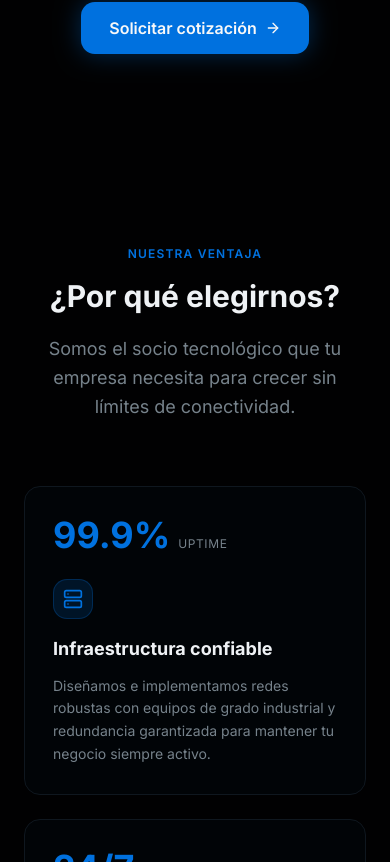
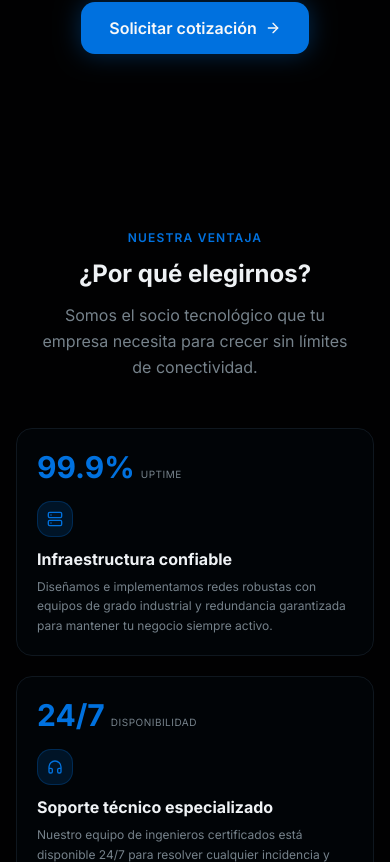
Before and after one commit to Mrechizero/operadoresago-web, a Next.js app: page / in a window 390 px wide. Shown: the part 4722-5584 px from the top of the page. Built offline with nearby package versions, Linux system fonts and the light colour scheme.

Commit message:
Responsiv why us section

```diff
--- a/components/why-us-section.tsx
+++ b/components/why-us-section.tsx
@@ -40,30 +40,30 @@ const reasons = [
 
 export default function WhyUsSection() {
   return (
-    <section id="por-que-nosotros" className="py-24 lg:py-32 relative overflow-hidden">
+    <section id="por-que-nosotros" className="py-20 sm:py-24 lg:py-32 relative overflow-hidden">
       {/* Background accent */}
       <div className="absolute inset-0 bg-[radial-gradient(ellipse_70%_50%_at_50%_100%,oklch(0.55_0.2_250/0.06),transparent)]" />
 
-      <div className="max-w-7xl mx-auto px-6 lg:px-8">
+      <div className="max-w-7xl mx-auto px-4 sm:px-6 lg:px-8">
         <motion.div
           initial={{ opacity: 0, y: 24 }}
           whileInView={{ opacity: 1, y: 0 }}
           viewport={{ once: true, margin: '-80px' }}
           transition={{ duration: 0.6 }}
-          className="text-center mb-16"
+          className="text-center mb-12 sm:mb-16"
         >
-          <p className="text-primary text-xs font-semibold tracking-widest uppercase mb-4">
+          <p className="text-primary text-xs font-semibold tracking-widest uppercase mb-3 sm:mb-4">
             Nuestra ventaja
           </p>
-          <h2 className="text-3xl sm:text-4xl lg:text-5xl font-bold text-balance mb-5">
+          <h2 className="text-2xl sm:text-3xl md:text-4xl lg:text-5xl font-bold text-balance mb-3 sm:mb-5 px-4">
             ¿Por qué elegirnos?
           </h2>
-          <p className="text-muted-foreground text-lg max-w-2xl mx-auto leading-relaxed">
+          <p className="text-muted-foreground text-base sm:text-lg max-w-2xl mx-auto leading-relaxed px-4">
             Somos el socio tecnológico que tu empresa necesita para crecer sin límites de conectividad.
           </p>
         </motion.div>
 
-        <div className="grid sm:grid-cols-2 lg:grid-cols-4 gap-6">
+        <div className="grid grid-cols-1 sm:grid-cols-2 lg:grid-cols-4 gap-5 sm:gap-6">
           {reasons.map((r, i) => (
             <motion.div
               key={r.title}
@@ -71,23 +71,29 @@ export default function WhyUsSection() {
               whileInView={{ opacity: 1, y: 0 }}
               viewport={{ once: true, margin: '-60px' }}
               transition={{ duration: 0.5, delay: i * 0.1 }}
-              className="group relative rounded-2xl border border-border bg-card p-7 hover:border-primary/40 hover:shadow-[0_8px_48px_oklch(0.55_0.2_250/0.1)] transition-all duration-300"
+              className="group relative rounded-2xl border border-border bg-card p-5 sm:p-6 lg:p-7 hover:border-primary/40 hover:shadow-[0_8px_48px_oklch(0.55_0.2_250/0.1)] transition-all duration-300"
             >
               <div className="absolute inset-0 rounded-2xl bg-[radial-gradient(ellipse_at_top_left,oklch(0.55_0.2_250/0.05),transparent)] opacity-0 group-hover:opacity-100 transition-opacity duration-300 pointer-events-none" />
 
               {/* Stat */}
-              <div className="mb-6">
-                <span className="text-4xl font-bold text-primary">{r.stat}</span>
-                <span className="ml-2 text-xs text-muted-foreground uppercase tracking-wider">{r.statLabel}</span>
+              <div className="mb-4 sm:mb-5 lg:mb-6">
+                <span className="text-3xl sm:text-4xl font-bold text-primary">{r.stat}</span>
+                <span className="ml-1.5 sm:ml-2 text-[10px] sm:text-xs text-muted-foreground uppercase tracking-wider">
+                  {r.statLabel}
+                </span>
               </div>
 
               {/* Icon */}
-              <div className="w-10 h-10 rounded-xl bg-primary/15 border border-primary/25 flex items-center justify-center mb-4">
-                <r.icon className="w-5 h-5 text-primary" />
+              <div className="w-9 h-9 sm:w-10 sm:h-10 rounded-xl bg-primary/15 border border-primary/25 flex items-center justify-center mb-3 sm:mb-4">
+                <r.icon className="w-4 h-4 sm:w-5 sm:h-5 text-primary" />
               </div>
 
-              <h3 className="font-bold text-foreground text-lg mb-3">{r.title}</h3>
-              <p className="text-muted-foreground text-sm leading-relaxed">{r.description}</p>
+              <h3 className="font-bold text-foreground text-base sm:text-lg mb-2 sm:mb-3 leading-tight">
+                {r.title}
+              </h3>
+              <p className="text-muted-foreground text-xs sm:text-sm leading-relaxed">
+                {r.description}
+              </p>
             </motion.div>
           ))}
         </div>
```
